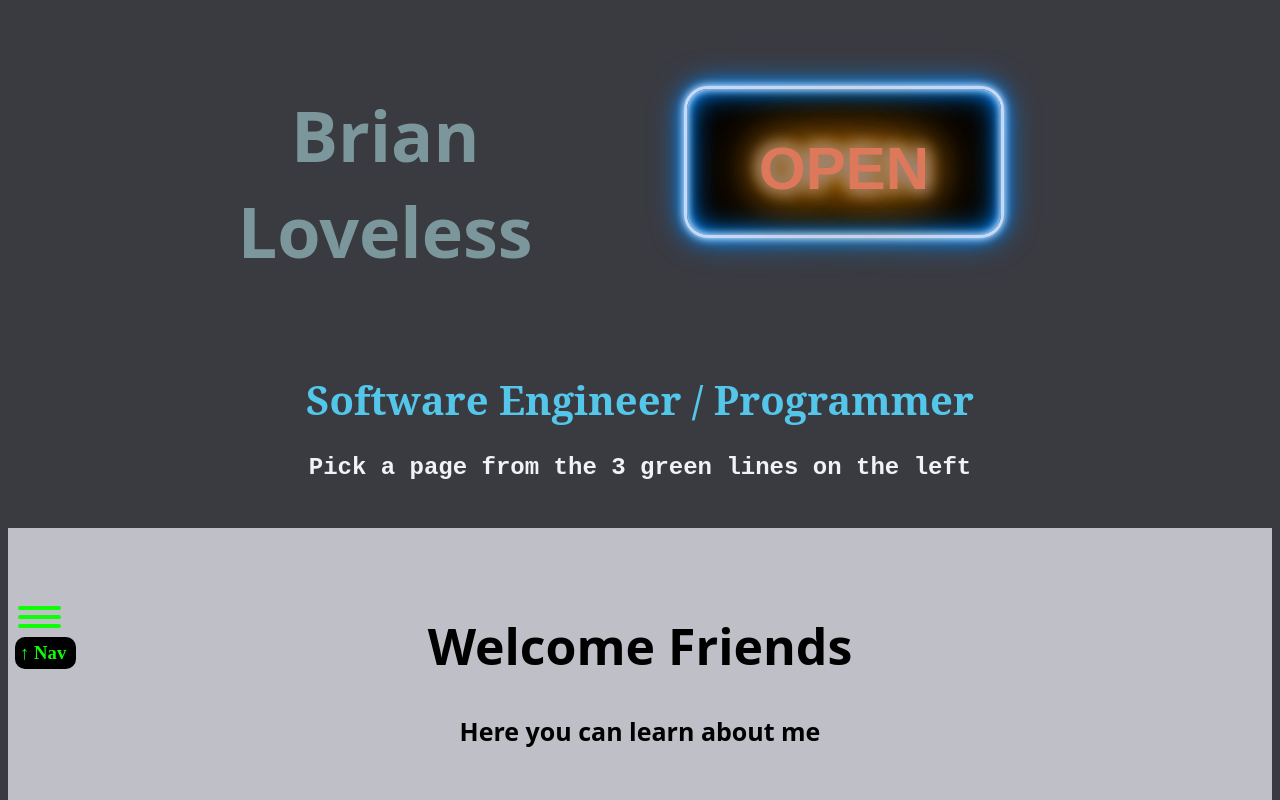
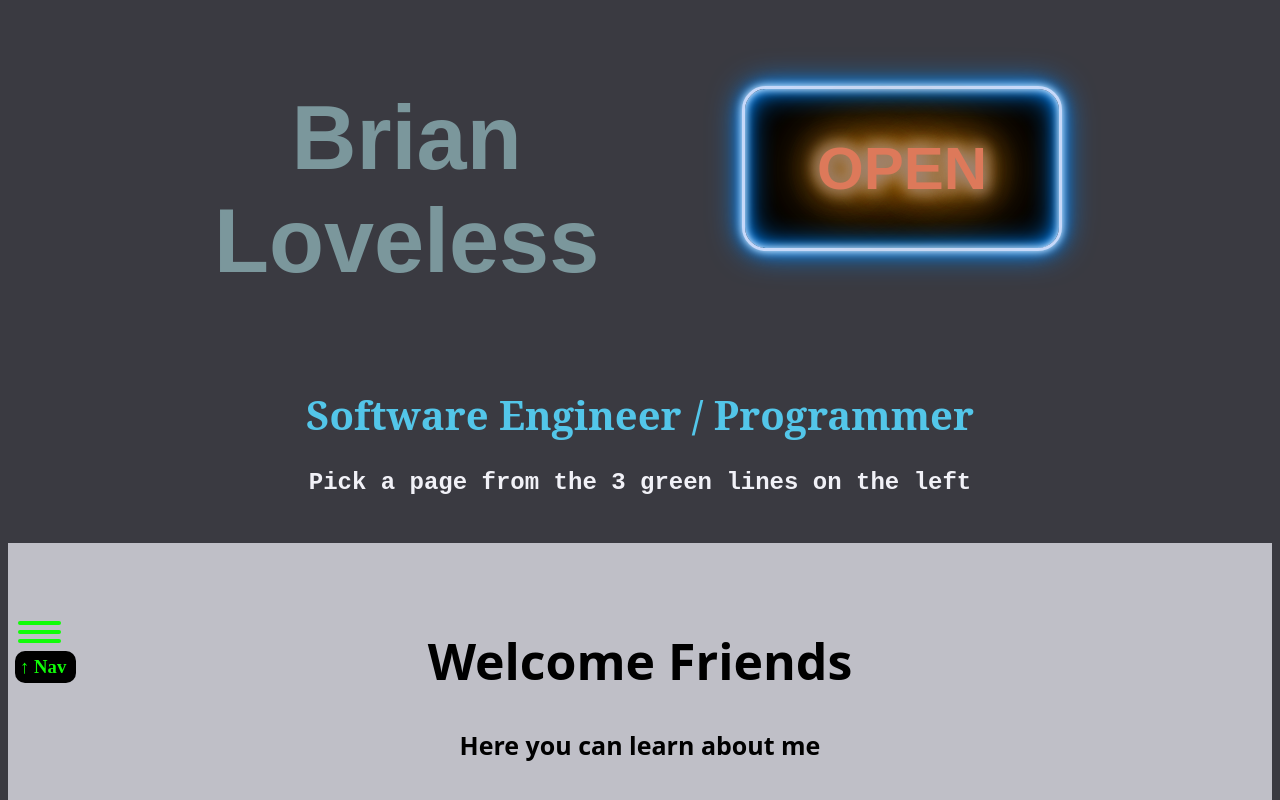
Before and after one commit to BrianLoveGa/portfolio-improvements, a React (Create React App) app in the folder portfolio/: page / in a window 1280 px wide. Shown: the top 800 px of the page. Built offline with nearby package versions, Linux system fonts and the light colour scheme.

Commit message:
fixed broken link

```diff
--- a/portfolio/src/App.css
+++ b/portfolio/src/App.css
@@ -18,6 +18,8 @@
 @import url(https://fonts.googleapis.com/css?family=Exo+2:200i);
 
 @import url("https://fonts.googleapis.com/css?family=Inconsolata|Noto+Serif|Open+Sans&display=swap");
+
+@import url('https://fonts.googleapis.com/css?family=Great+Vibes&display=swap');
 
 body {
   background-color: var(--darkgray);
@@ -65,14 +67,14 @@ body {
   color: var(--silver);
   margin: 1% 10%;
   padding: 2rem 3rem;
-  font-size: 70px;
-  font-family: "Open Sans", sans-serif;
+  font-size: 90px;
+  font-family: 'Great Vibes', cursive, arial;
 }
 
 .neon {
   font-family: "Exo 2", sans-serif;
   color: rgb(221, 121, 90);
-  padding: 2.8rem 4.5rem 2rem;
+  padding: 2.8rem 4.5rem;
   border: 0.2rem solid rgb(199, 217, 250);
   border-radius: 1.5rem;
   text-transform: uppercase;
--- a/portfolio/src/components/home.js
+++ b/portfolio/src/components/home.js
@@ -44,7 +44,7 @@ export default class Home extends Component {
         </h3>
         <div className="proj-boxy">
         <h4 className="homeMid2">Explore some of my </h4>
-        <Link className="homeMid2link" to="/portfolio-improvements/projs">
+        <Link className="homeMid2link" to="/portfolio-improvements/projects">
           projects
         </Link>
 
```
